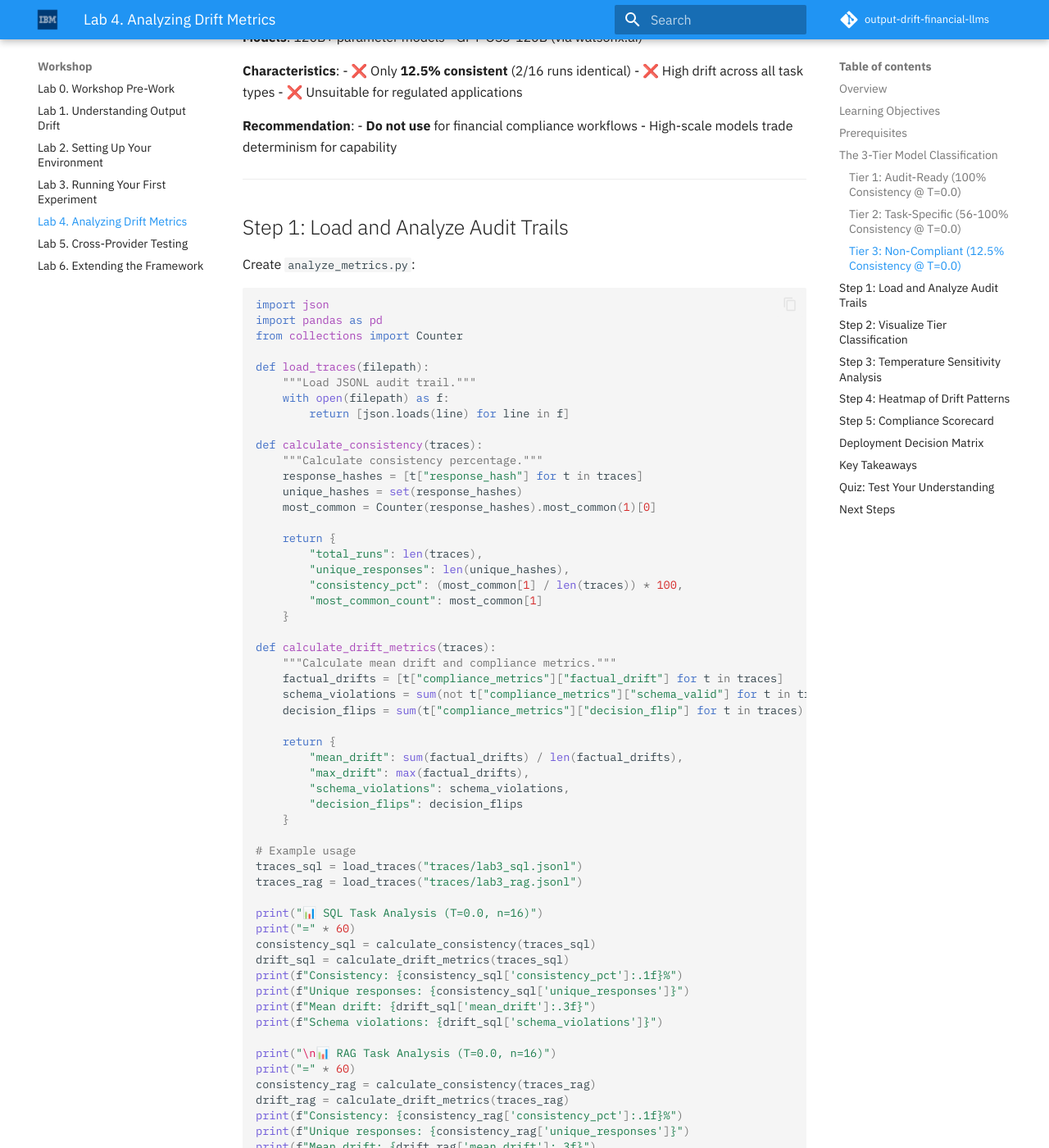
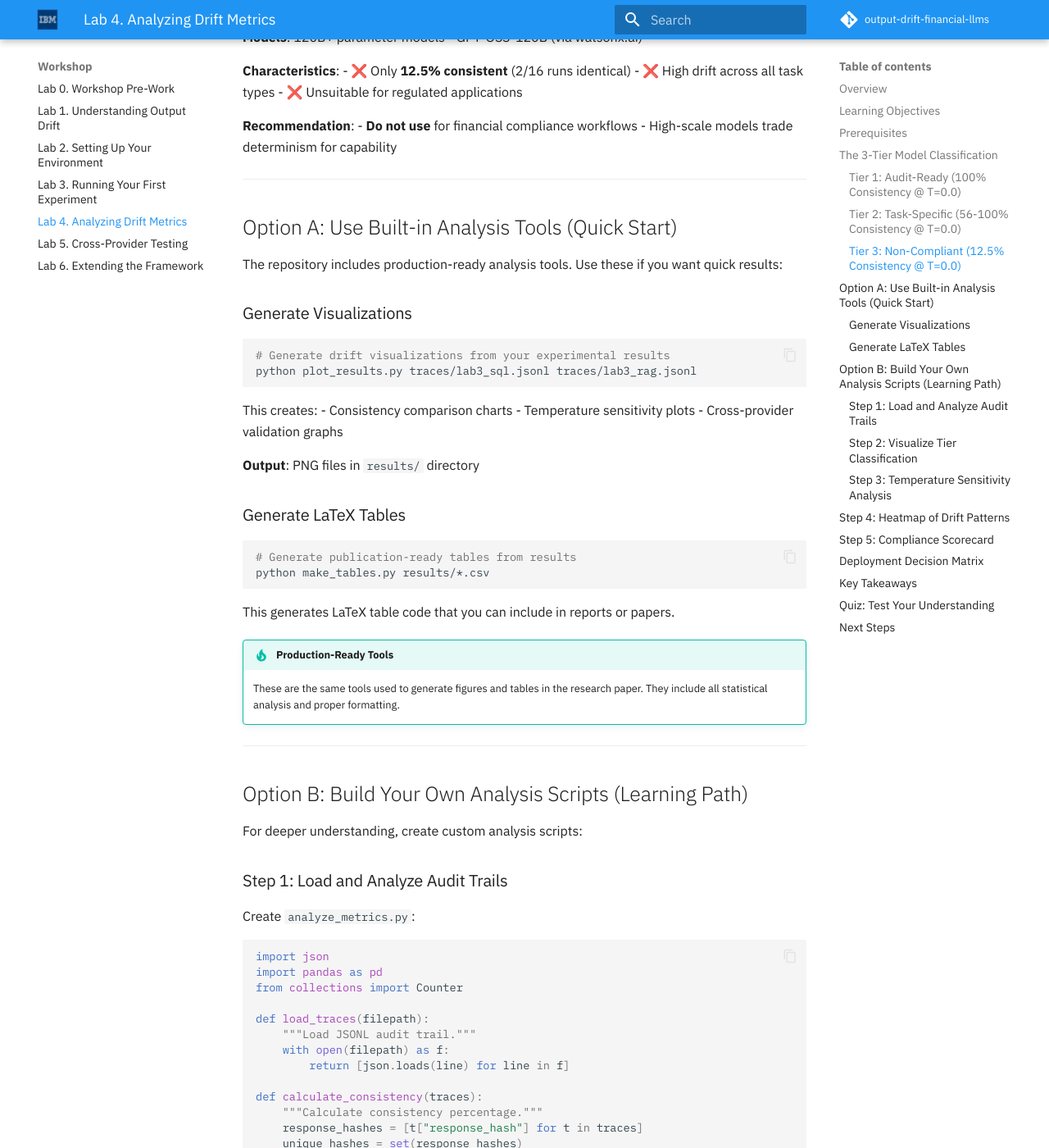
Before and after one commit to ibm-client-engineering/output-drift-financial-llms, an MkDocs documentation site: the page built from docs/lab-4/README.md, in a window 1280 px wide and 1400 px high, scrolled down 1661 px. Shown: the whole window at 82% size. Built offline with MkDocs 1.6.1 and Material for MkDocs 9.7.7, drawn with Linux system fonts in a browser that asks for light colours; comment, search, counter and statistics services are not loaded.

Commit message:
Add built-in analysis tools section to Lab 4

````diff
--- a/docs/lab-4/README.md
+++ b/docs/lab-4/README.md
@@ -79,7 +79,43 @@ Our research revealed that **model size inversely correlates with deterministic
 
 ---
 
-## Step 1: Load and Analyze Audit Trails
+## Option A: Use Built-in Analysis Tools (Quick Start)
+
+The repository includes production-ready analysis tools. Use these if you want quick results:
+
+### Generate Visualizations
+
+```bash
+# Generate drift visualizations from your experimental results
+python plot_results.py traces/lab3_sql.jsonl traces/lab3_rag.jsonl
+```
+
+This creates:
+- Consistency comparison charts
+- Temperature sensitivity plots
+- Cross-provider validation graphs
+
+**Output**: PNG files in `results/` directory
+
+### Generate LaTeX Tables
+
+```bash
+# Generate publication-ready tables from results
+python make_tables.py results/*.csv
+```
+
+This generates LaTeX table code that you can include in reports or papers.
+
+!!! tip "Production-Ready Tools"
+    These are the same tools used to generate figures and tables in the research paper. They include all statistical analysis and proper formatting.
+
+---
+
+## Option B: Build Your Own Analysis Scripts (Learning Path)
+
+For deeper understanding, create custom analysis scripts:
+
+### Step 1: Load and Analyze Audit Trails
 
 Create `analyze_metrics.py`:
 
@@ -164,7 +200,7 @@ Unique responses: 2
 Mean drift: 0.012
 ```
 
-## Step 2: Visualize Tier Classification
+### Step 2: Visualize Tier Classification
 
 Create `visualize_tiers.py`:
 
@@ -235,7 +271,7 @@ GPT-OSS-120B    ██▌                  12.5% (Tier 3)
 !!! warning "The 120B Failure"
     GPT-OSS-120B's **12.5% consistency** means only 2 out of 16 runs matched—completely unsuitable for audit trails or regulated decisions.
 
-## Step 3: Temperature Sensitivity Analysis
+### Step 3: Temperature Sensitivity Analysis
 
 Visualize how temperature affects different tasks:
 
````
